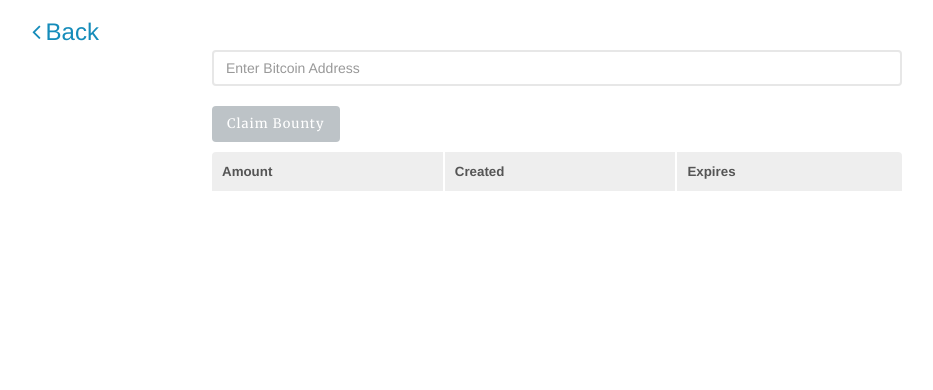
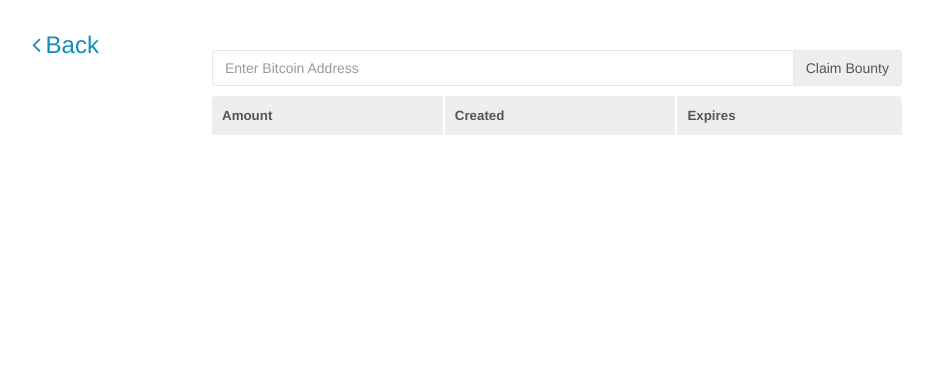
Before and after one commit to davidfurlong/Github-Issue-Bitcoin-bounties, a PHP site: page /issue.html in a window 1280 px wide. Shown: the part 65-455 px from the top of the page, without its empty margins (83-1016 px from the left). Run offline with PHP 8.4, Linux system fonts and the light colour scheme; lists and menus that the app fills with data are empty; some libraries are stand-ins or nearby versions.

Commit message:
Prettyness

```diff
--- a/issue.html
+++ b/issue.html
@@ -49,12 +49,10 @@
           <div class="row">
             <div class="col-md-12">
               <h2 id="name-text" class="text-info" style="padding-top:0px;margin-top:0px"></h2>
-              <form role="form" style="margin-top:20px">
-                <div class="form-group">
-                  <input type="email" class="form-control" id="bcaddress" placeholder="Enter Bitcoin Address">
-                </div>
-                <button type="submit" id="claim-bounty" class="btn btn-default" style="margin-top:5px">Claim Bounty</button>
-              </form>
+              <div class="input-group" style="margin-top:20px">
+                <input type="text" class="form-control" id="bcaddress" placeholder="Enter Bitcoin Address">
+                <span type="submit" id="claim-bounty" class="input-group-addon" style="margin-top:5px">Claim Bounty</span>
+              </div>
 
               <table id="bounty-list" class="tablesorter">
                 <thead>
--- a/js/main-issue.js
+++ b/js/main-issue.js
@@ -19,7 +19,7 @@ define(["common",
         var totalBounty = 0;
         serverAPI.getIssue(issueId, function(issue) {
             if (issue != null) {
-                $("#name-text").text(issue.issueName + "@" + issue.repoName);
+                $("#name-text").html(issue.issueName + "<span style='color:gray'> in repo </span>" + issue.repoName);
                 $("#amount-text").text(issue.bounty);
 
                 serverAPI.getBountiesForIssue(issue.id, function(bountyList) {
--- a/styles/style.css
+++ b/styles/style.css
@@ -68,7 +68,7 @@ addBountyBtn {
 
 .back-link {
 	font-size:18pt;
-	margin-top:-5px;
+	margin-top:8px;
 }
 
 button[type="button"],button[type="submit"]{
```
